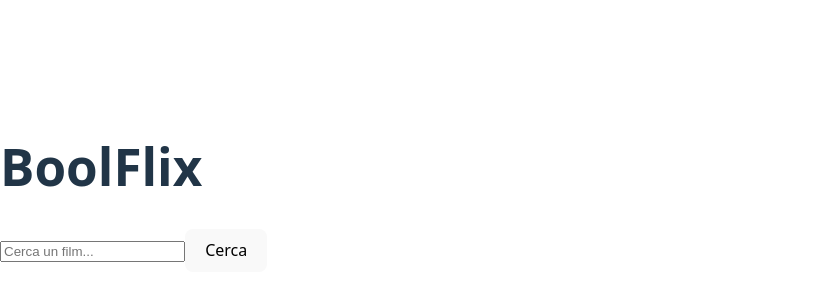
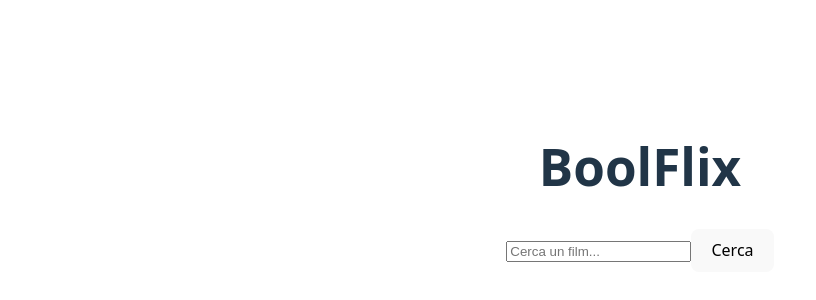
Before and after one commit to SpadaroFederico/react-boolflix, a React (Vite) app: page / in a window 1280 px wide. Shown: the part 212-512 px from the top of the page, without its empty margins (0-816 px from the left). Built offline with nearby package versions, Linux system fonts and the light colour scheme.

Commit message:
[FIXED] app.jsx + [ADD] import to App.css

```diff
--- a/src/App.jsx
+++ b/src/App.jsx
@@ -1,8 +1,9 @@
-// App.jsx
 import { useState } from "react";
 import axios from "axios";
 import SearchBar from "./components/SearchBar";
 import MovieList from "./components/MovieList";
+import "./App.css";
+
 
 const API_KEY = "3d2f7b4506c7c6af335517dd5f8c25b0";
 const IMAGE_BASE_URL = "https://image.tmdb.org/t/p/w342";
@@ -13,7 +14,7 @@ const LANGUAGE_CODES = {
   es: "es",
   de: "de",
   ja: "jp",
-  ko: "kr"
+  ko: "kr",
 };
 
 function App() {
@@ -21,17 +22,13 @@ function App() {
 
   const searchMedia = async (query) => {
     if (!query) return;
-
     try {
       const movieResponse = await axios.get(
         `https://api.themoviedb.org/3/search/movie?api_key=${API_KEY}&query=${query}&language=it-IT`
       );
-
       const tvResponse = await axios.get(
         `https://api.themoviedb.org/3/search/tv?api_key=${API_KEY}&query=${query}&language=it-IT`
       );
-
-      // Unire i risultati di film e serie
       setResults([...movieResponse.data.results, ...tvResponse.data.results]);
     } catch (error) {
       console.error("Errore nella chiamata API", error);
@@ -39,9 +36,11 @@ function App() {
   };
 
   return (
-    <div>
-      <h1>BoolFlix</h1>
-      <SearchBar onSearch={searchMedia} />
+    <div className="app">
+      <header>
+        <h1>BoolFlix</h1>
+        <SearchBar onSearch={searchMedia} />
+      </header>
       <MovieList movies={results} languageCodes={LANGUAGE_CODES} imageBaseUrl={IMAGE_BASE_URL} />
     </div>
   );
```
